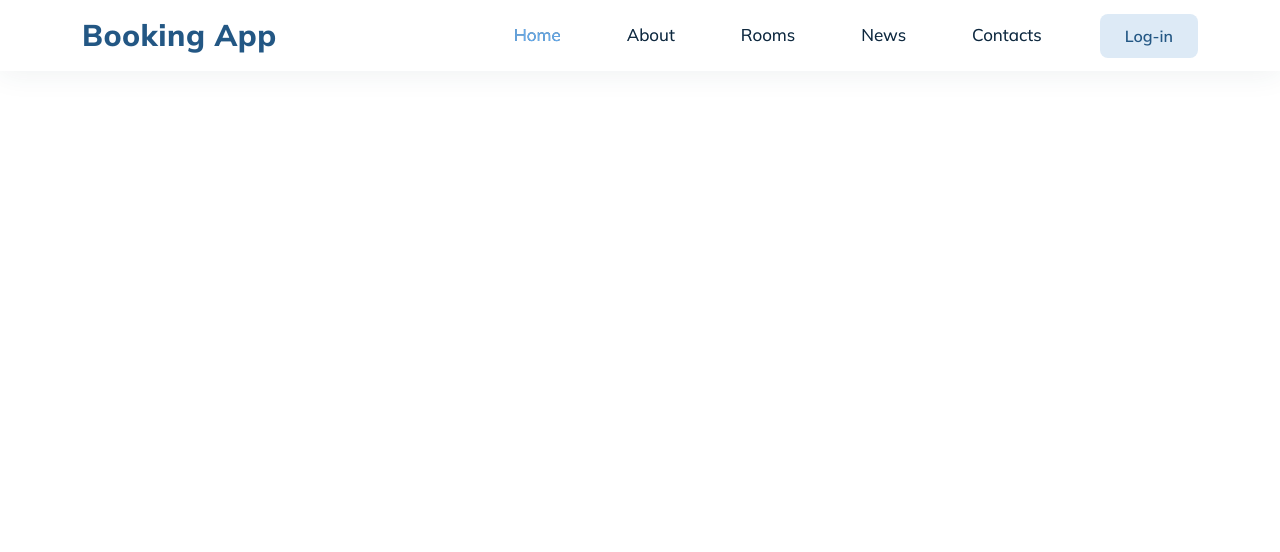
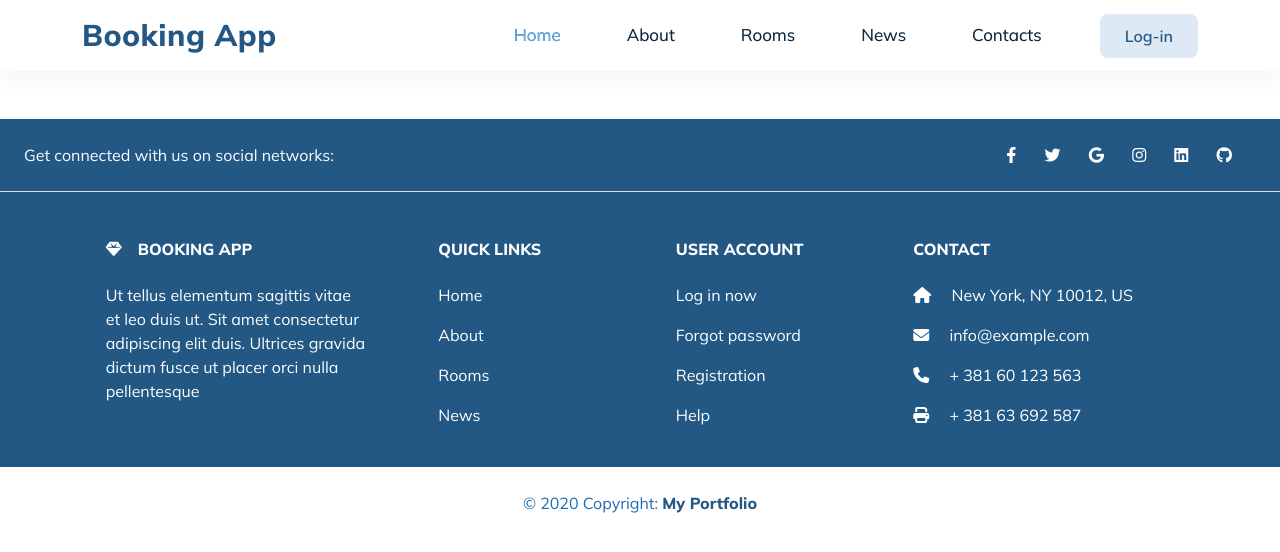
Before and after one commit to ilicnemanja/Booking-App, a Django app: template project/booking/templates/base.html in a window 1280 px wide. Shown: the top 552 px of the page. Run offline with Django 4.2, Linux system fonts and the light colour scheme; the template is opened without the code that fills it: most values are stand-ins (such as "Sample title", 1, 10 or a date in 2020); parts of the project's set-up code (start-up, migrations or seed data) failed here and were passed over; some libraries are stand-ins or nearby versions.

Commit message:
footer section

```diff
--- a/project/booking/static/css/style.css
+++ b/project/booking/static/css/style.css
@@ -749,3 +749,29 @@ a.btn.custom-btn-more-about:hover .arrow-right-third-sec {
     width: 100%;
     height: 35rem;
 }
+
+/* FOOTER */
+footer {
+    background-color: #235784;
+}
+
+.footer-brand {
+    color: #235784;
+    letter-spacing: 0.5px;
+    font-weight: 800;
+    font-family: 'Mulish', sans-serif;
+    font-size: 30px;
+}
+
+.footer-p {
+    background-color: #1e6caf;
+    max-width: 40%;
+}
+
+.bluecolor {
+    color: #235784 !important;
+}
+
+.bluecolor-light {
+    color: #1e6caf !important;
+}
--- a/project/booking/templates/base.html
+++ b/project/booking/templates/base.html
@@ -20,6 +20,8 @@
 
     {% block content %}{% endblock content %}
 
+    {% include 'footer.html' %}
+
     <script src="{% static 'js/index.js' %}"></script>
     <script src="https://cdn.jsdelivr.net/npm/@popperjs/core@2.9.2/dist/umd/popper.min.js" integrity="sha384-IQsoLXl5PILFhosVNubq5LC7Qb9DXgDA9i+tQ8Zj3iwWAwPtgFTxbJ8NT4GN1R8p" crossorigin="anonymous"></script>
     <script src="https://cdn.jsdelivr.net/npm/bootstrap@5.0.2/dist/js/bootstrap.min.js" integrity="sha384-cVKIPhGWiC2Al4u+LWgxfKTRIcfu0JTxR+EQDz/bgldoEyl4H0zUF0QKbrJ0EcQF" crossorigin="anonymous"></script>
--- /dev/null
+++ b/project/booking/templates/footer.html
@@ -0,0 +1,123 @@
+<footer class="text-center text-lg-start text-white mt-5">
+    <!-- Section: Social media -->
+    <section
+      class="d-flex justify-content-center justify-content-lg-between p-4 border-bottom"
+    >
+      <!-- Left -->
+      <div class="me-5 d-none d-lg-block">
+        <span>Get connected with us on social networks:</span>
+      </div>
+      <!-- Left -->
+
+      <!-- Right -->
+      <div>
+        <a href="" class="me-4 text-reset">
+          <i class="fab fa-facebook-f"></i>
+        </a>
+        <a href="" class="me-4 text-reset">
+          <i class="fab fa-twitter"></i>
+        </a>
+        <a href="" class="me-4 text-reset">
+          <i class="fab fa-google"></i>
+        </a>
+        <a href="" class="me-4 text-reset">
+          <i class="fab fa-instagram"></i>
+        </a>
+        <a href="" class="me-4 text-reset">
+          <i class="fab fa-linkedin"></i>
+        </a>
+        <a href="" class="me-4 text-reset">
+          <i class="fab fa-github"></i>
+        </a>
+      </div>
+      <!-- Right -->
+    </section>
+    <!-- Section: Social media -->
+
+    <!-- Section: Links  -->
+    <section class="">
+      <div class="container text-center text-md-start mt-5">
+        <!-- Grid row -->
+        <div class="row mt-3">
+          <!-- Grid column -->
+          <div class="col-md-3 col-lg-4 col-xl-3 mx-auto mb-4">
+            <!-- Content -->
+            <h6 class="text-uppercase fw-bolder mb-4">
+              <i class="fas fa-gem me-3"></i>Booking App
+            </h6>
+            <p>
+                Ut tellus elementum sagittis vitae et leo duis ut. Sit amet consectetur adipiscing elit duis. Ultrices gravida dictum fusce ut placer orci nulla pellentesque
+            </p>
+          </div>
+          <!-- Grid column -->
+
+          <!-- Grid column -->
+          <div class="col-md-2 col-lg-2 col-xl-2 mx-auto mb-4">
+            <!-- Links -->
+            <h6 class="text-uppercase fw-bold mb-4">
+                Quick links
+            </h6>
+            <p>
+              <a href="{% url 'booking:index' %}" class="text-reset">Home</a>
+            </p>
+            <p>
+              <a href="#!" class="text-reset">About</a>
+            </p>
+            <p>
+              <a href="#!" class="text-reset">Rooms</a>
+            </p>
+            <p>
+              <a href="#!" class="text-reset">News</a>
+            </p>
+          </div>
+          <!-- Grid column -->
+
+          <!-- Grid column -->
+          <div class="col-md-3 col-lg-2 col-xl-2 mx-auto mb-4">
+            <!-- Links -->
+            <h6 class="text-uppercase fw-bold mb-4">
+              User account
+            </h6>
+            <p>
+              <a href="#!" class="text-reset">Log in now</a>
+            </p>
+            <p>
+              <a href="#!" class="text-reset">Forgot password</a>
+            </p>
+            <p>
+              <a href="#!" class="text-reset">Registration</a>
+            </p>
+            <p>
+              <a href="#!" class="text-reset">Help</a>
+            </p>
+          </div>
+          <!-- Grid column -->
+
+          <!-- Grid column -->
+          <div class="col-md-4 col-lg-3 col-xl-3 mx-auto mb-md-0 mb-4">
+            <!-- Links -->
+            <h6 class="text-uppercase fw-bold mb-4">
+              Contact
+            </h6>
+            <p><i class="fas fa-home me-3"></i> New York, NY 10012, US</p>
+            <p>
+              <i class="fas fa-envelope me-3"></i>
+              info@example.com
+            </p>
+            <p><i class="fas fa-phone me-3"></i> + 381 60 123 563</p>
+            <p><i class="fas fa-print me-3"></i> + 381 63 692 587</p>
+          </div>
+          <!-- Grid column -->
+        </div>
+        <!-- Grid row -->
+      </div>
+    </section>
+    <!-- Section: Links  -->
+
+    <!-- Copyright -->
+    <div class="text-center p-4 bg-white bluecolor-light">
+      © {{year}} Copyright:
+      <a class="text-reset fw-bold bluecolor" target='blank' href="https://ilicnemanja.net/">My Portfolio</a>
+    </div>
+    <!-- Copyright -->
+  </footer>
```
Also changed, not shown: project/booking/templates/index.html (+10 -6 lines), project/booking/views.py (+8 -2 lines).
